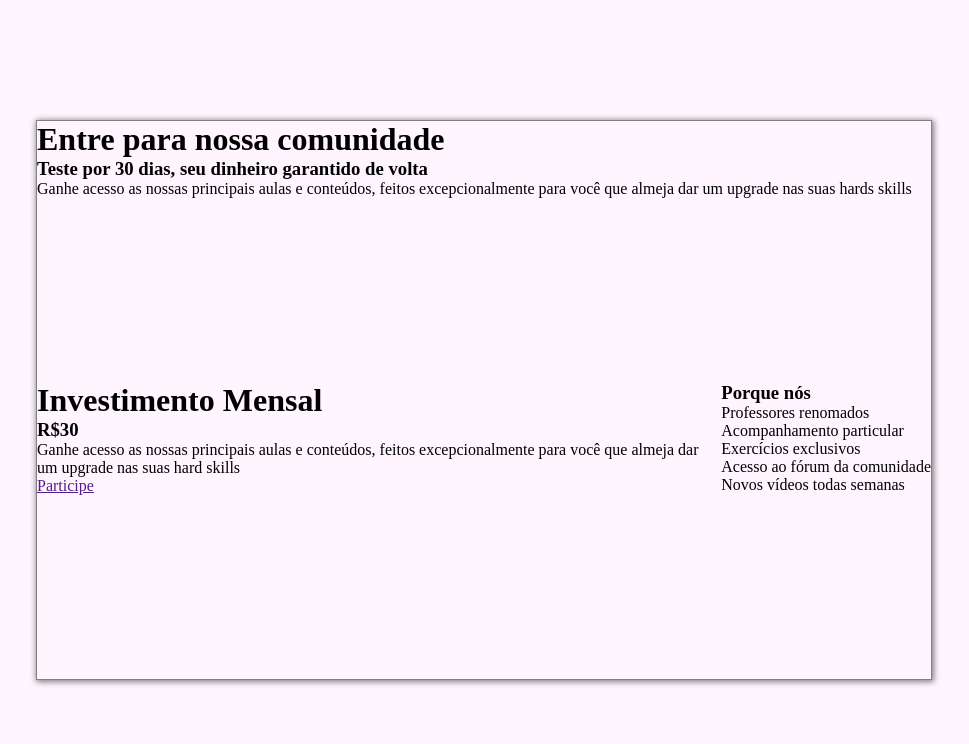
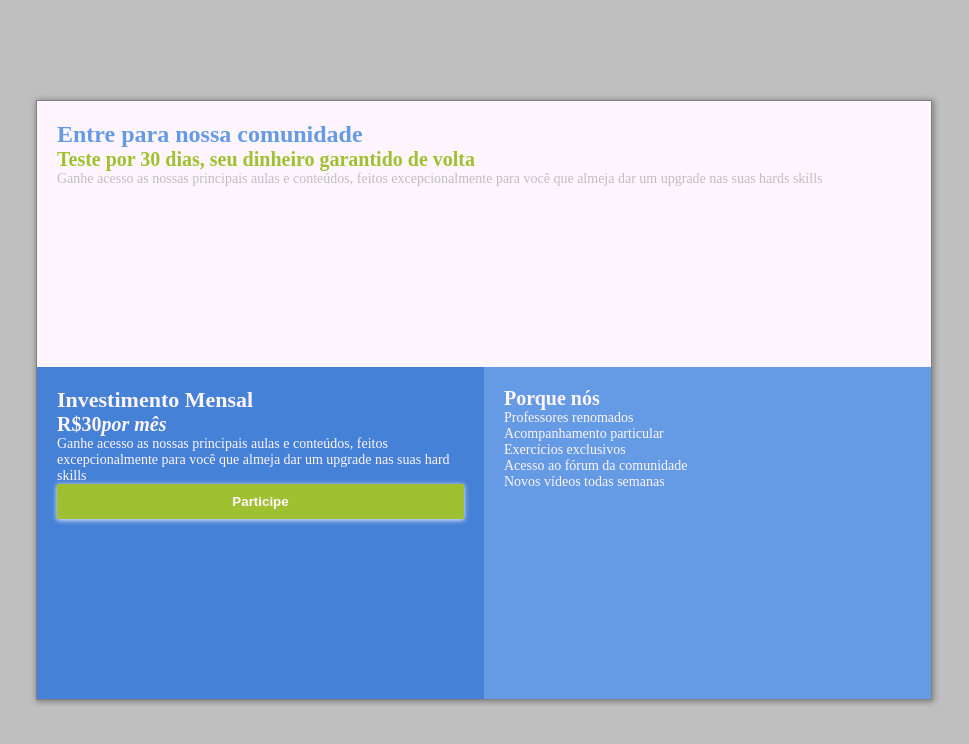
Before and after one commit to LeonardoSalees/single-price-grid-component, a plain HTML site: page index.html in a window 1280 px wide. Shown: the whole page, without its empty margins (156-1125 px from the left). Drawn offline with Linux system fonts and the light colour scheme.

Commit message:
set-color-and-font-size

```diff
--- a/index.html
+++ b/index.html
@@ -5,7 +5,7 @@
     <meta http-equiv="X-UA-Compatible" content="IE=edge" />
     <meta name="viewport" content="width=device-width, initial-scale=1.0" />
     <title>Participe</title>
-    <link rel="stylesheet" href="/styles.css">
+    <link rel="stylesheet" href="/styles.css" />
   </head>
   <body>
     <div class="card-price">
@@ -24,16 +24,16 @@
       </div>
       <div class="col-b">
         <header>
-          <h1>Investimento Mensal</h1>
+          <h2>Investimento Mensal</h2>
         </header>
         <div class="content">
-          <h3><strong>R$30</strong></h3>
+          <h3><strong>R$30</strong><i>por mês</i></h3>
           <p>
             Ganhe acesso as nossas principais aulas e conteúdos, feitos
             excepcionalmente para você que almeja dar um upgrade nas suas hard
             skills
           </p>
-          <a href="" class="button">Participe</a>
+          <button>Participe</a>
         </div>
       </div>
       <div class="col-c">
--- a/styles.css
+++ b/styles.css
@@ -6,6 +6,11 @@
 }
 :root {
   --white-color: #fff5ff;
+  --gray-color: #bfbfbf;
+  --blue-light-color: #659ae4;
+  --blue-dark-color: #4581d6;
+  --green-light-color: #9fc131;
+  font-size: 62.5%;
 }
 
 html,
@@ -13,6 +18,7 @@ body {
   width: 100%;
 }
 ul {
+  font-size: 1.4rem;
   list-style: none;
 }
 
@@ -20,12 +26,48 @@ body {
   height: 100vh;
   display: flex;
   align-items: center;
-  background-color: var(--white-color);
+  background-color: var(--gray-color);
+}
+
+h1 {
+  font-size: 2.4rem;
+  color: var(--blue-light-color);
+}
+
+h2 {
+  font-size: 2.2rem;
+}
+
+h3 {
+  font-size: 2rem;
+}
+p {
+  font-size: 1.4rem;
+}
+
+.col-a,
+.col-b,
+.col-c {
+  padding: 2rem;
+}
+
+button {
+  font-weight: 700;
+  color: var(--white-color);
+  background-color: var(--green-light-color);
+  text-decoration: none;
+  border: none;
+  box-shadow: 0px 1px 5px 0px;
+  padding: 1rem;
+  width: 100%;
+  cursor: pointer;
 }
 
 .card-price {
-  height: 70%;
+  background-color: var(--white-color);
+  height: 75%;
   display: grid;
+  grid-template-columns: 50% 50%;
   grid-template-areas:
     'col-a col-a'
     'col-b col-c';
@@ -37,11 +79,20 @@ body {
 
 .col-a {
   grid-area: col-a;
+  color: var(--gray-color);
+}
+
+.col-a .content h3 {
+  color: var(--green-light-color);
 }
 
 .col-b {
+  background-color: var(--blue-dark-color);
   grid-area: col-b;
+  color: var(--white-color);
 }
 .col-c {
+  background-color: var(--blue-light-color);
   grid-area: col-c;
+  color: var(--white-color);
 }
```
